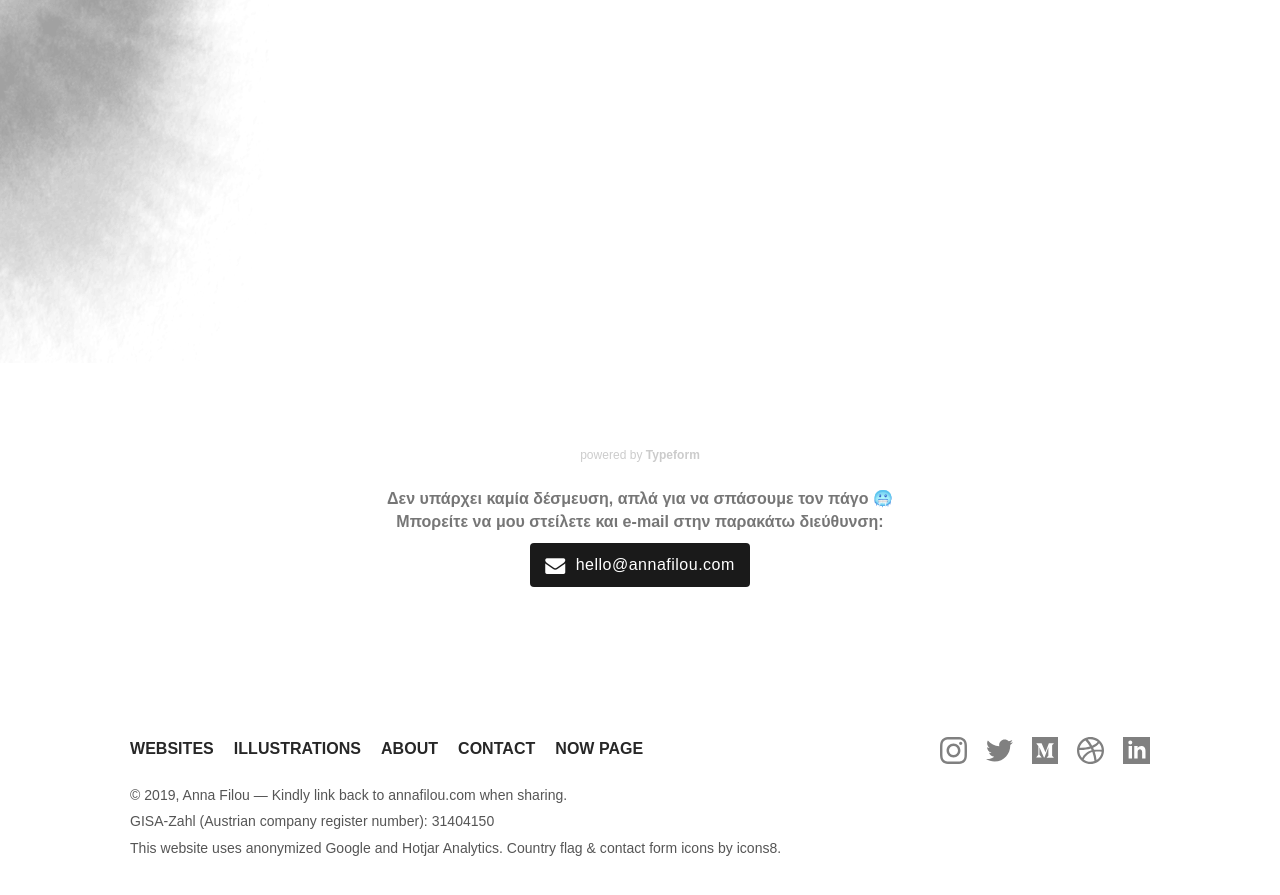
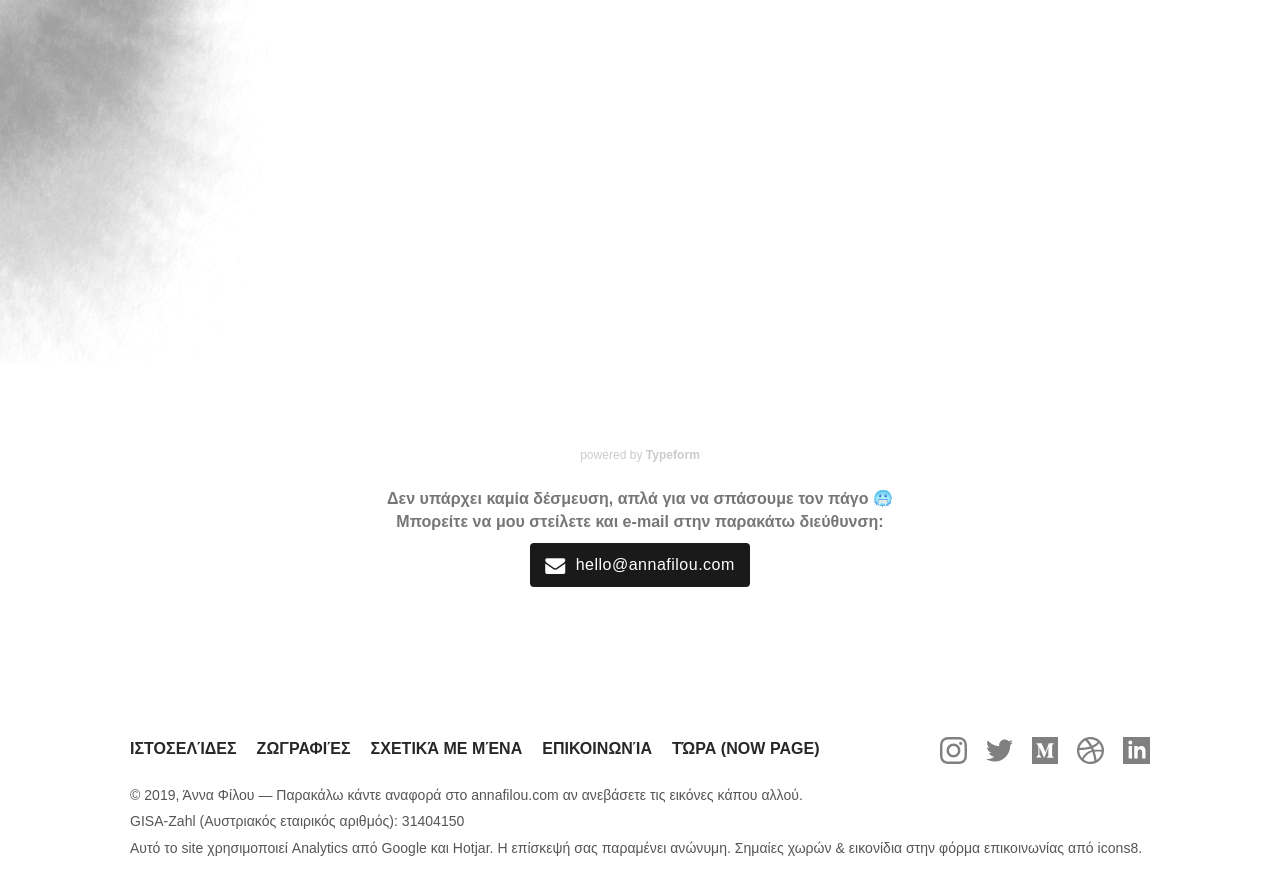
Before and after one commit to anna-filou/2019-portfolio, a Jekyll site: the page built from gr/index.html, in a window 1280 px wide and 900 px high, scrolled down 2359 px. Shown: the top 895 px of the window. Built offline with Jekyll 4.4.1, drawn with Linux system fonts in a browser that asks for light colours.

Commit message:
footer translate

```diff
--- a/_includes/components/footer.html
+++ b/_includes/components/footer.html
@@ -2,16 +2,39 @@
   <div id="footercon" class="section footer-section">
     <div class="w-container">
       <div class="div-block-flex">
-        <div class="footer-links-container"><a href="/{{ page.lang }}/work/websites" class="footer-link">Websites</a><a href="/{{ page.lang }}/work/graphics" class="footer-link">Illustrations</a><a href="/{{ page.lang }}/about" class="footer-link">About</a><a data-w-id="a20e520e-0e13-b1a0-8e2b-9d00e50d73bf" href="/#contact" class="footer-link">Contact</a><a data-w-id="1efe5f13-e21d-470c-10ca-7b1cb5c4a8fb" href="../now.html" class="footer-link">Now Page</a></div>
+
+        <div class="footer-links-container">
+          {% if page.lang == 'en' %}
+          <a href="/{{ page.lang }}/work/websites" class="footer-link">Websites</a><a href="/{{ page.lang }}/work/graphics" class="footer-link">Illustrations</a><a href="/{{ page.lang }}/about" class="footer-link">About</a><a data-w-id="a20e520e-0e13-b1a0-8e2b-9d00e50d73bf" href="/#contact" class="footer-link">Contact</a><a data-w-id="1efe5f13-e21d-470c-10ca-7b1cb5c4a8fb" href="../now.html" class="footer-link">Now Page</a>
+          {% elsif page.lang == 'de' %}
+          <a href="/{{ page.lang }}/work/websites" class="footer-link">Websites</a><a href="/{{ page.lang }}/work/graphics" class="footer-link">Illustrationen</a><a href="/{{ page.lang }}/about" class="footer-link">Über mich</a><a data-w-id="a20e520e-0e13-b1a0-8e2b-9d00e50d73bf" href="/#contact" class="footer-link">Kontakt</a><a data-w-id="1efe5f13-e21d-470c-10ca-7b1cb5c4a8fb" href="../now.html" class="footer-link">Im Moment ("Now Page")</a>
+          {% elsif page.lang == 'gr' %}
+          <a href="/{{ page.lang }}/work/websites" class="footer-link"> Ιστοσελίδες</a><a href="/{{ page.lang }}/work/graphics" class="footer-link">Ζωγραφιές</a><a href="/{{ page.lang }}/about" class="footer-link">Σχετικά με μένα</a><a data-w-id="a20e520e-0e13-b1a0-8e2b-9d00e50d73bf" href="/#contact" class="footer-link">Επικοινωνία</a><a data-w-id="1efe5f13-e21d-470c-10ca-7b1cb5c4a8fb" href="../now.html" class="footer-link">Τώρα (Now Page)</a>
+          {% endif %}
+
+        </div>
+
         <div class="inline-div social-footer-div">
           <div id="social-container" class="social-container footer-social">
             <div class="w-layout-grid soci-grid"><a id="w-node-9d00e50d73c4-e50d73b3" href="https://instagram.com/brechdaslicht" target="_blank" class="icon-link w-inline-block"><img src="/images/inst-glyph.svg" alt="" class="socicon footer-socicon"></a><a id="w-node-9d00e50d73c6-e50d73b3" href="https://twitter.com/that__anna" target="_blank" class="icon-link w-inline-block"><img src="/images/twi-logo.svg" alt="" class="socicon footer-socicon"></a><a id="w-node-9d00e50d73c8-e50d73b3" href="https://medium.com/@anna.filou" target="_blank" class="icon-link w-inline-block"><img src="/images/medium-square.svg" alt="" class="socicon footer-socicon"></a><a id="w-node-9d00e50d73ca-e50d73b3" href="https://dribbble.com/annafilou" target="_blank" class="icon-link w-inline-block"><img src="/images/drib-icon.svg" alt="" class="socicon footer-socicon"></a><a href="https://www.linkedin.com/in/annafilou" target="_blank" class="w-inline-block"><img src="/images/linkedin.svg" alt="" class="socicon footer-socicon"></a></div>
           </div>
         </div>
       </div>
+
+      {% if page.lang == 'en' %}
       <div class="footer-text">© {{ site.time | date: '%Y' }}, Anna Filou — Kindly link back to annafilou.com when sharing.</div>
       <div class="footer-text">GISA-Zahl (Austrian company register number): 31404150</div>
       <div class="footer-text">This website uses anonymized Google and Hotjar Analytics. Country flag &amp; contact form icons by <a href="https://icons8.com" target="_blank" class="footer-text">icons8.</a></div>
+      {% elsif page.lang == 'de' %}
+      <div class="footer-text">© {{ site.time | date: '%Y' }}, Anna Filou - Bitte verlinken Sie zurück zu annafilou.com, wenn Sie die Bilder teilen.</div>
+      <div class="footer-text">GISA-Zahl (österreichische Handelsregisternummer): 31404150</div>
+      <div class="footer-text">Diese Website verwendet anonymisierte Google und Hotjar Analytics. Länderflagge &amp; Kontaktformular-Icons von <a href="https://icons8.com" target="_blank" class="footer-text">icons8.</a></div>
+      {% elsif page.lang == 'gr' %}
+      <div class="footer-text">© {{ site.time | date: '%Y' }}, Άννα Φίλου — Παρακάλω κάντε αναφορά στο annafilou.com αν ανεβάσετε τις εικόνες κάπου αλλού.</div>
+      <div class="footer-text">GISA-Zahl (Αυστριακός εταιρικός αριθμός): 31404150</div>
+      <div class="footer-text"> Αυτό το site χρησιμοποιεί Analytics από Google και Hotjar. Η επίσκεψή σας παραμένει ανώνυμη. Σημαίες χωρών &amp; εικονίδια στην φόρμα επικοινωνίας από <a href="https://icons8.com" target="_blank" class="footer-text">icons8.</a></div>
+      {% endif %}
+
     </div>
   </div>
   <!-- FOOTER END -->
--- a/_includes/pages/index.html
+++ b/_includes/pages/index.html
@@ -59,8 +59,8 @@
                 {% if page.lang == 'en' %}
                 <h3 class="product-name-title">Websites</h3>
                 {% elsif page.lang == 'de' %}
+                <h3 class="product-name-title">Webseiten</h3>
                 <div class="tagline">Landing pages ● Blogs ● Restaurant websites ● Online Stores ● etc</div>
-                <h3 class="product-name-title">Webseiten</h3>
                 {% elsif page.lang == 'gr' %}
                 <div class="tagline">Landing Seiten ● Blogs ● Restaurant Webseiten ● Online Stores ● etc</div>
                 <h3 class="product-name-title"> Ιστοσελίδες</h3>
@@ -121,7 +121,7 @@
           </div>
         </div>
         <div class="div-button-container">
-          <a href="now.html" class="w-inline-block">
+          <a href="/now.html" class="w-inline-block">
             <div class="button button-outline outline-blue">
               <div class="fa-icon fa-left"></div>
               <div class="button-text">
```
